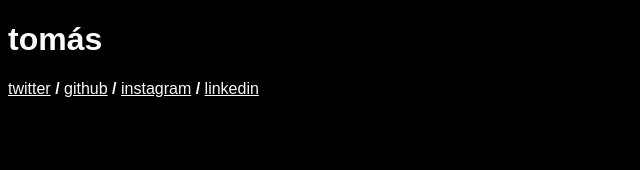
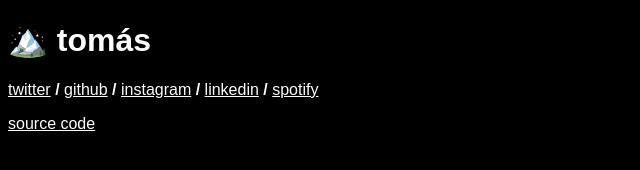
Before and after one commit to togademi/togademi.com, a plain HTML site: page index.html in a window 1280 px wide. Shown: the whole page, without its empty margins (0-640 px from the left). Drawn offline with Linux system fonts and the light colour scheme.

Commit message:
added favicon and links to spotify and source code

```diff
--- a/index.html
+++ b/index.html
@@ -1,22 +1,18 @@
 <!DOCTYPE html>
 <html lang="en">
-<meta charset="UTF-8">
-<meta name="viewport" content="width=device-width, initial-scale=1">
-<link rel="stylesheet" href="style.css">
 
 <head>
-<title>tomás</title>
-
-<style>
-body {
-  font-family: Arial, Helvetica, sans-serif;
-}
-</style>
+  <meta charset="UTF-8">
+  <meta name="viewport" content="width=device-width, initial-scale=1">
+  <link rel="stylesheet" href="style.css">
+  <link rel="icon" href="favicon.ico">
+  <title>tomás</title>
 </head>
 
 <body>
-  <h1 id="tomás">tomás</h1>
-  <p><a href="https://twitter.com/togademi">twitter</a> <strong>/</strong> <a href="https://github.com/togademi/">github</a> <strong>/</strong> <a href="https://www.instagram.com/togademi/">instagram</a> <strong>/</strong> <a href="https://www.linkedin.com/in/tomasgarciademiguel/">linkedin</a></p>
+  <h1 id="tomás">🏔️ tomás</h1>
+  <p><a href="https://twitter.com/togademi" target="_blank">twitter</a> <strong>/</strong> <a href="https://github.com/togademi/" target="_blank">github</a> <strong>/</strong> <a href="https://www.instagram.com/togademi/" target="_blank">instagram</a> <strong>/</strong> <a href="https://www.linkedin.com/in/tomasgarciademiguel/" target="_blank">linkedin</a> <strong>/</strong> <a href="https://open.spotify.com/user/togademi" target="_blank">spotify</a></p>
+  <p><a href="https://github.com/togademi/togademi.com" target="_blank">source code</a></p>
 </body>
 
 </html>
--- a/style.css
+++ b/style.css
@@ -1,4 +1,5 @@
 * {
+  font-family: Arial, Helvetica, sans-serif;
   background-color: #000000;
   color: #fcfcfc;
 }
```
Also changed, not shown: favicon.ico (added).
